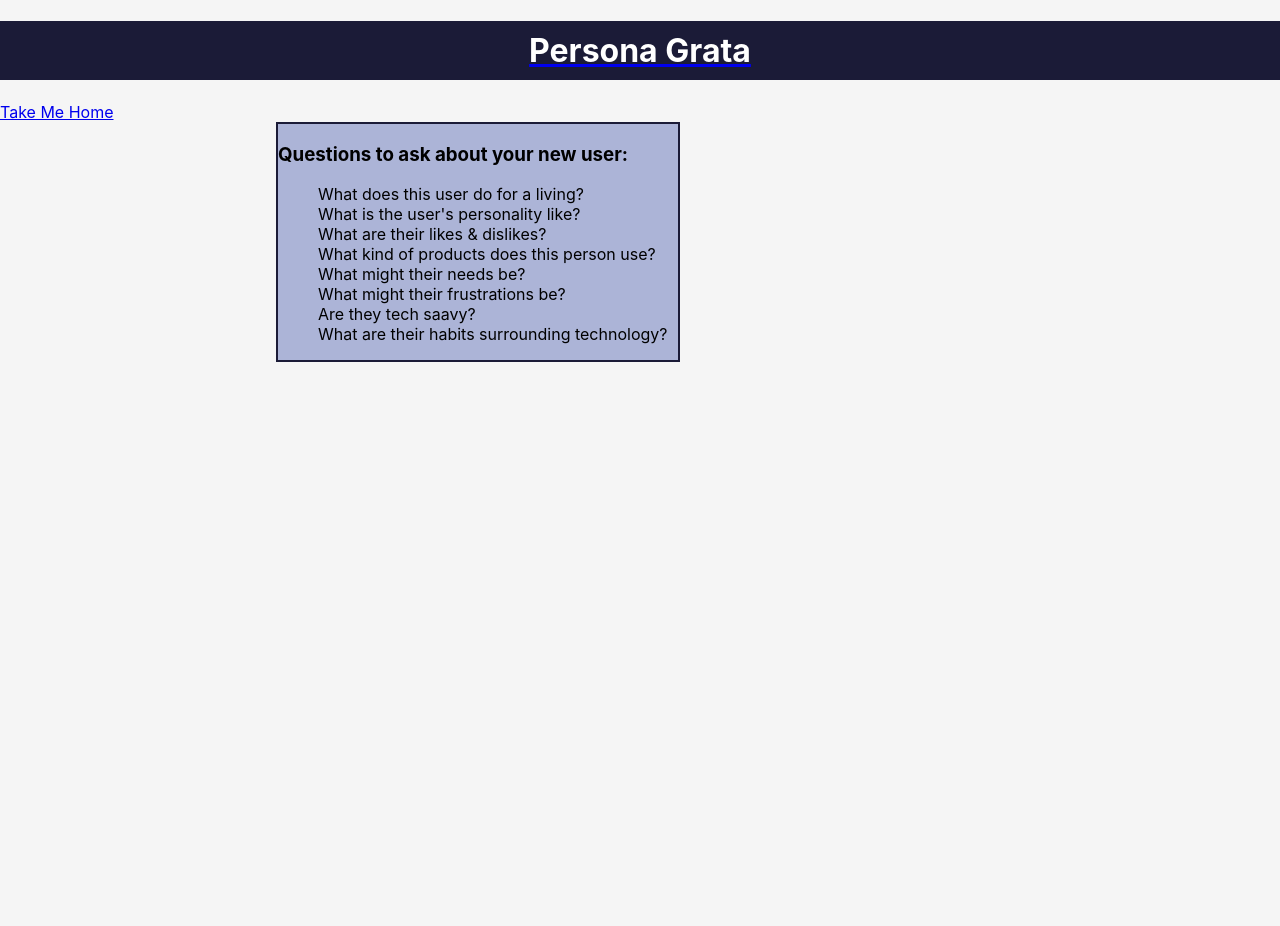
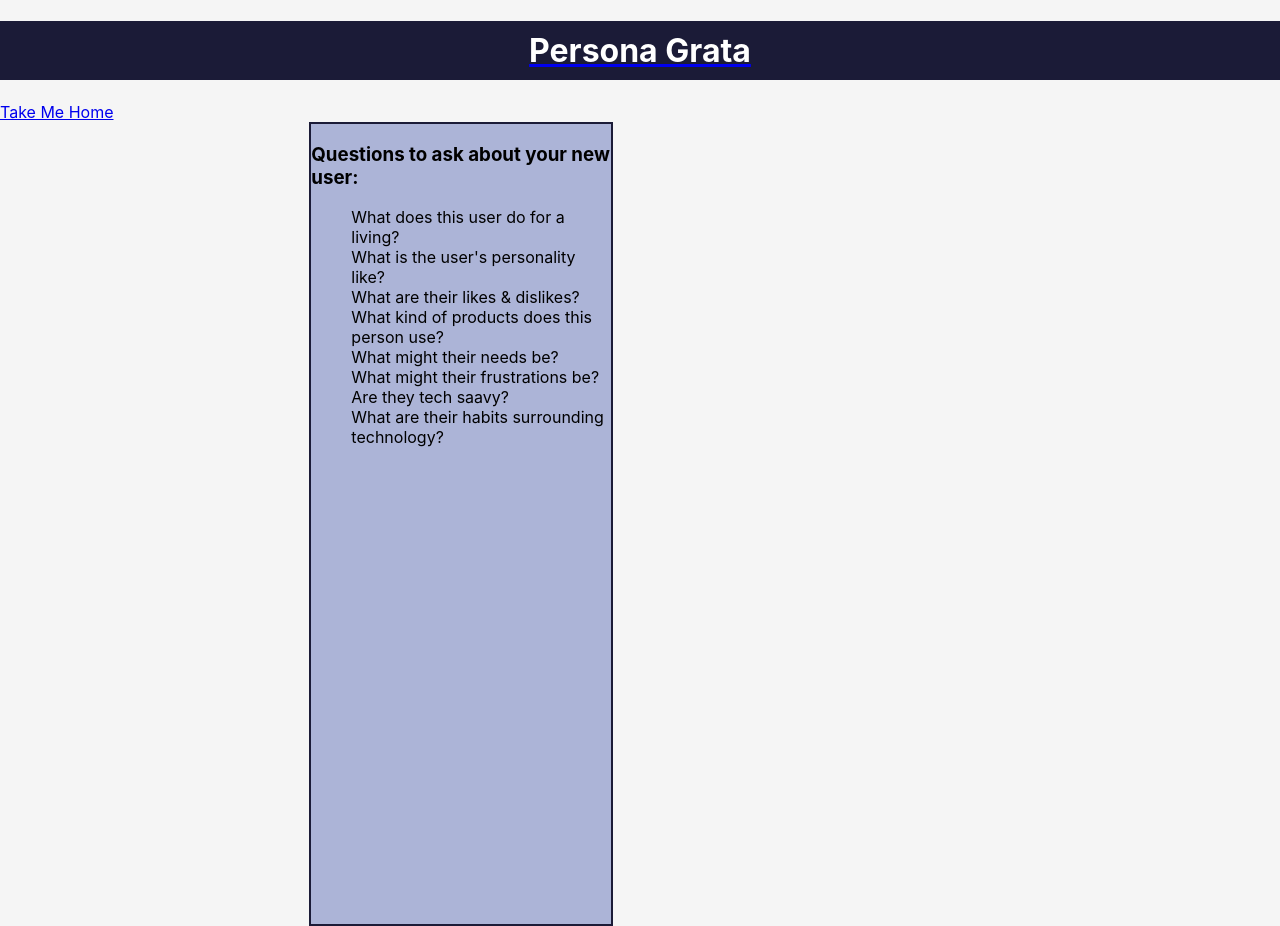
Before and after one commit to maeduphorne/persona-grata, a React (Create React App) app: page /savedUsers in a window 1280 px wide. Before the commit the page ends 800 px from the top, so only its background shows below. Built offline with nearby package versions, Linux system fonts and the light colour scheme.

Commit message:
adjust layout

```diff
--- a/src/Components/App/App.css
+++ b/src/Components/App/App.css
@@ -22,4 +22,6 @@ h1 {
 
 .main-page-wrapper{
     height: 100%;
+    display: flex;
+    flex-direction: column;
 }
--- a/src/Components/SuggestedQuestions/SuggestedQuestions.css
+++ b/src/Components/SuggestedQuestions/SuggestedQuestions.css
@@ -1,8 +1,8 @@
 aside {
     border: 2px solid #1B1B37;
     background-color: #ACB4D7;
-    width: 400px;
-    height: 100%
+    width: 300px;
+    height: 100vh
 }
 
 .questions-list {
```
